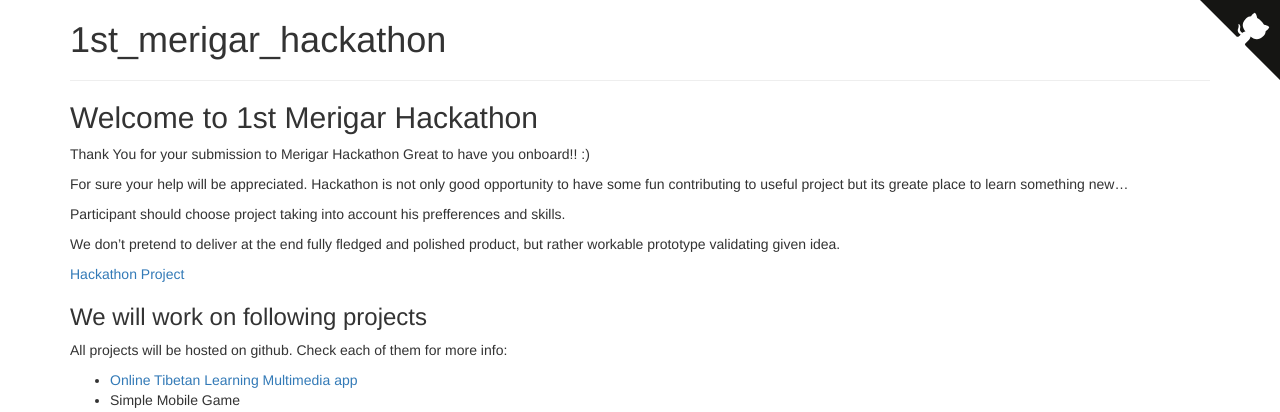
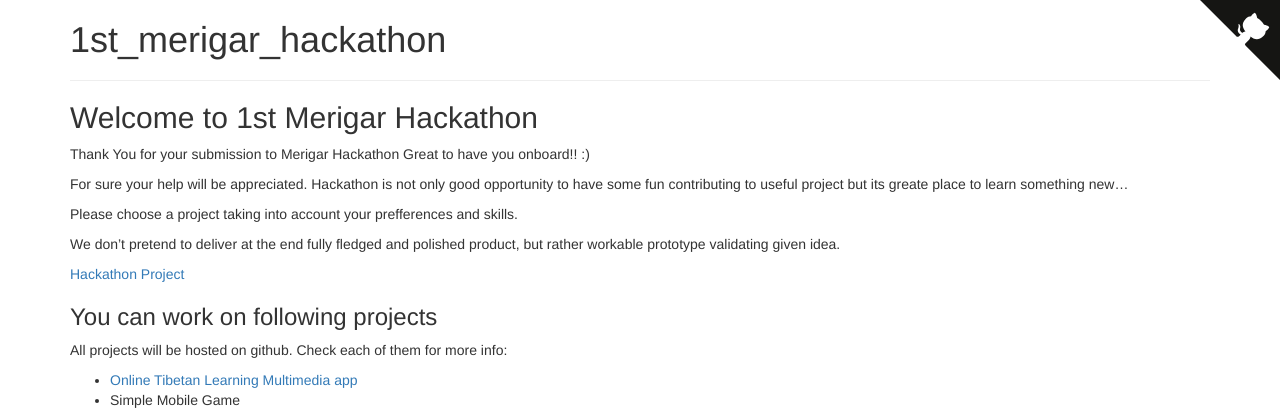
Before and after one commit to ShangShungFoundation/1st_merigar_hackathon, a Jekyll site: the page built from index.md, in a window 1280 px wide. Shown: the top 412 px of the page. Built offline with Jekyll 4.4.1, drawn with Linux system fonts in a browser that asks for light colours; some web fonts are replaced; our own code applies the rules of GitHub Pages for plain Markdown files.

Commit message:
Update index.md

```diff
--- a/index.md
+++ b/index.md
@@ -9,13 +9,13 @@ Great to have you onboard!! :)
 For sure your help will be appreciated.
 Hackathon is not only good opportunity to have some fun contributing to useful project but its greate place to learn something new...
 
-Participant should choose project taking into account his prefferences and skills.
+Please choose a project taking into account your prefferences and skills.
 
 We don't pretend to deliver at the end fully fledged and polished product, but rather workable prototype validating given idea.
 
 [Hackathon Project](https://github.com/ShangShungFoundation/1st_merigar_hackathon/projects/1?fullscreen=true)
 
-### We will work on following projects
+### You can work on following projects
 All projects will be hosted on github. Check each of them for more info:
 
 - [Online Tibetan Learning Multimedia app](https://github.com/ShangShungFoundation/tib_learn_app)
```
